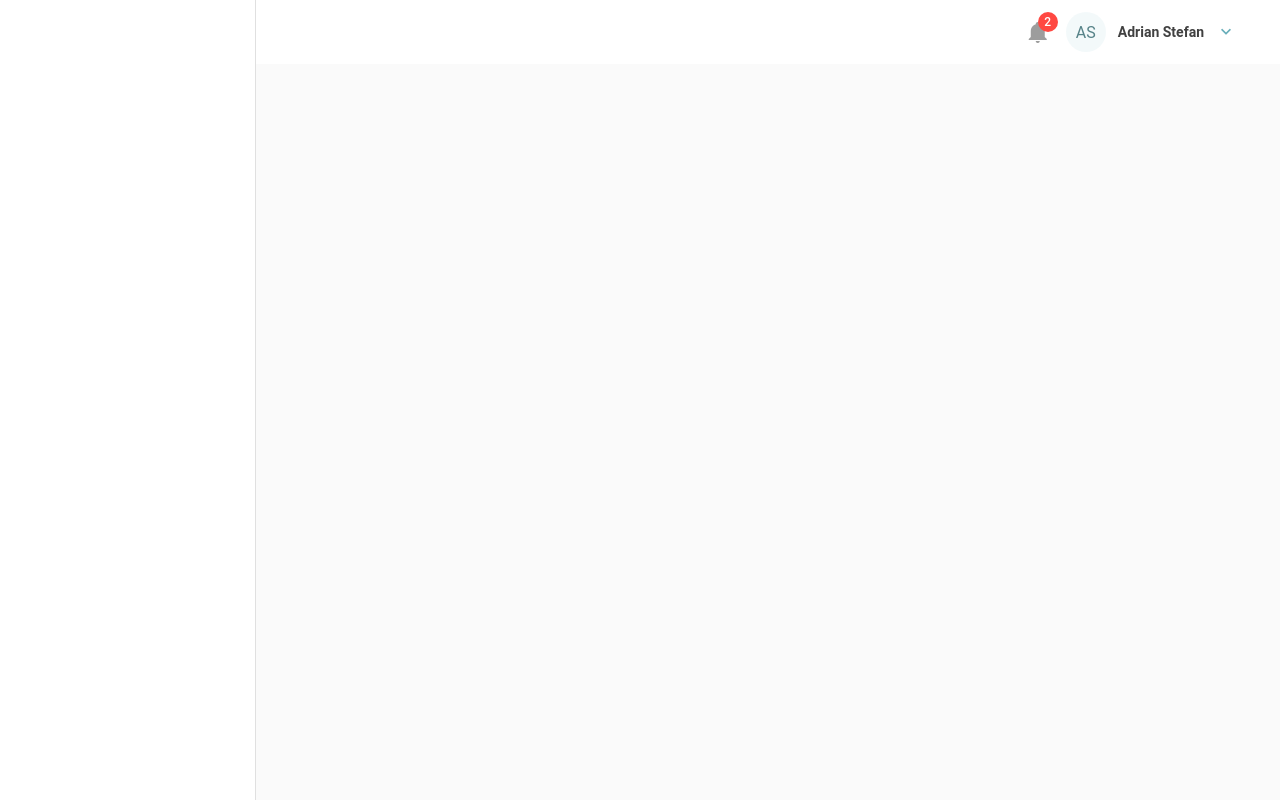
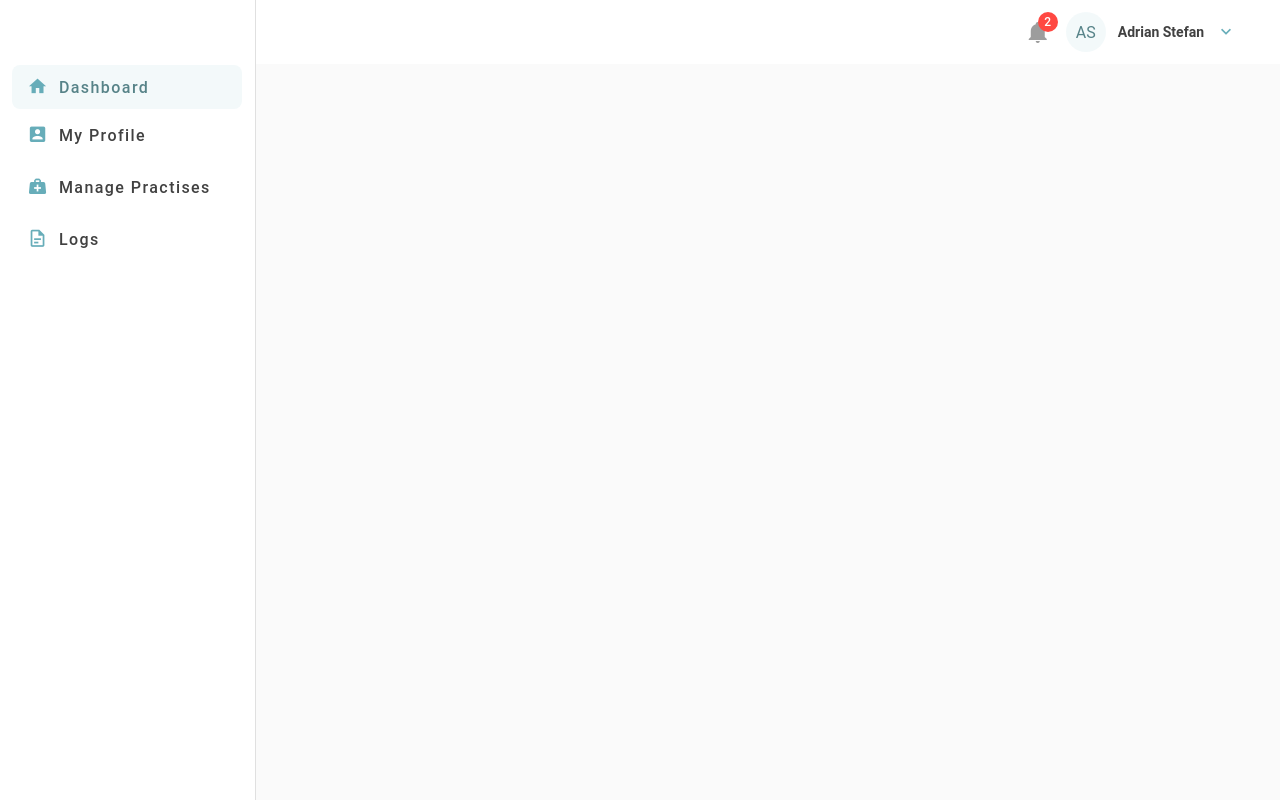
Before and after one commit to shailen-naidoo/bluegrass-digital-assessment, a Vue app: page / in a window 1280 px wide. Before the commit this address had no page. Built offline with nearby package versions, Linux system fonts and the light colour scheme.

Commit message:
App.vue
* Implemented the navigation buttons as per the Figma https://www.figma.com/design/qCXQ5ipAdYvtkQ0DKyhYrT/Frontend-WEB?node-id=203-11281&t=NGBFGrFF7Ex0tx7C-4

```diff
--- a/src/App.vue
+++ b/src/App.vue
@@ -4,7 +4,67 @@
       v-model="drawer"
       v-bind="{ elevation }"
     >
-      <!--  -->
+      <section
+        role="image-container"
+        style="height: 65px"
+      />
+      <v-btn
+        flat
+        prepend-icon="mdi-home"
+        class="text-none justify-start mx-3"
+        style="width: 90%"
+        size="large"
+        :ripple="false"
+        color="#67ADB914"
+        rounded="lg"
+      >
+        <template #prepend>
+          <v-icon color="#67ADB9" />
+        </template>
+        <span style="color: #578388">Dashboard</span>
+      </v-btn>
+      <v-btn
+        flat
+        prepend-icon="mdi-account-box"
+        class="text-none justify-start my-1 mx-3"
+        style="width: 90%"
+        size="large"
+        :ripple="false"
+        rounded="lg"
+      >
+        <template #prepend>
+          <v-icon color="#67ADB9" />
+        </template>
+        <span style="color: #414141">My Profile</span>
+      </v-btn>
+      <v-btn
+        flat
+        prepend-icon="mdi-medical-bag"
+        class="text-none justify-start my-1 mx-3"
+        style="width: 90%"
+        size="large"
+        :ripple="false"
+        rounded="lg"
+      >
+        <template #prepend>
+          <v-icon color="#67ADB9" />
+        </template>
+        <span style="color: #414141">Manage Practises</span>
+      </v-btn>
+      <v-btn
+        flat
+        prepend-icon="mdi-file-document-outline"
+        class="text-none justify-start my-1 mx-3"
+        style="width: 90%"
+        size="large"
+        :ripple="false"
+        rounded="lg"
+      >
+        <template #prepend>
+          <v-icon color="#67ADB9" />
+        </template>
+        <span style="color: #414141">Logs</span>
+      </v-btn>
     </v-navigation-drawer>
 
     <v-app-bar
```
